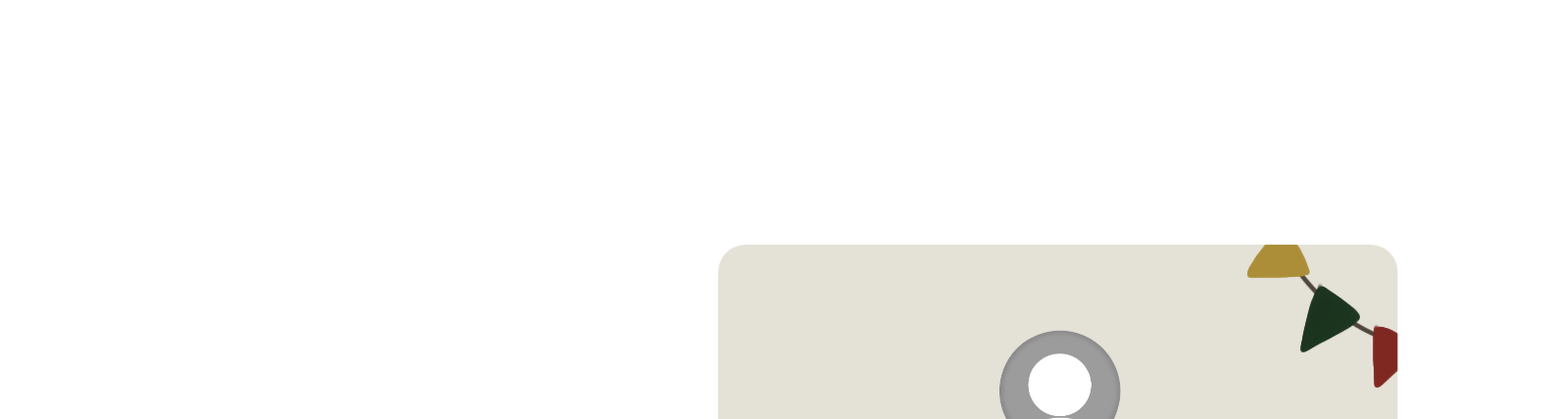
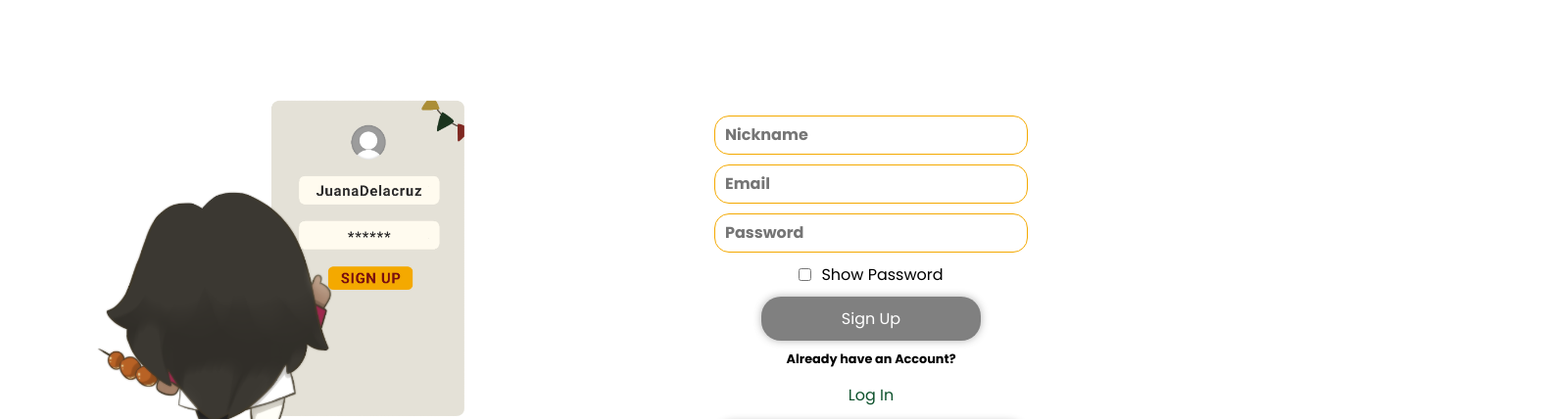
Before and after one commit to frln-cnmm-0419/The-IT-Coven, a plain HTML site: page pages/sign-up.html in a window 1280 px wide. Shown: the part 104-532 px from the top of the page at 98% size, 1585 px wide, since content can reach past the window. Drawn offline with nearby package versions, Linux system fonts and the light colour scheme; the site is published under a folder, as on GitHub Pages, so addresses that start at the root find nothing.

Commit message:
fix bug for signup

```diff
--- a/pages/sign-up.html
+++ b/pages/sign-up.html
@@ -4,7 +4,7 @@
     <meta charset="UTF-8" />
     <meta http-equiv="X-UA-Compatible" content="IE=edge" />
     <meta name="viewport" content="width=device-width, initial-scale=1.0" />
-    <link rel="stylesheet" href="/../styles/signup.css" />
+    <link rel="stylesheet" href="../styles/signup.css" />
     <link
       href="https://fonts.googleapis.com/icon?family=Material+Icons+Round"
       rel="stylesheet"
```
